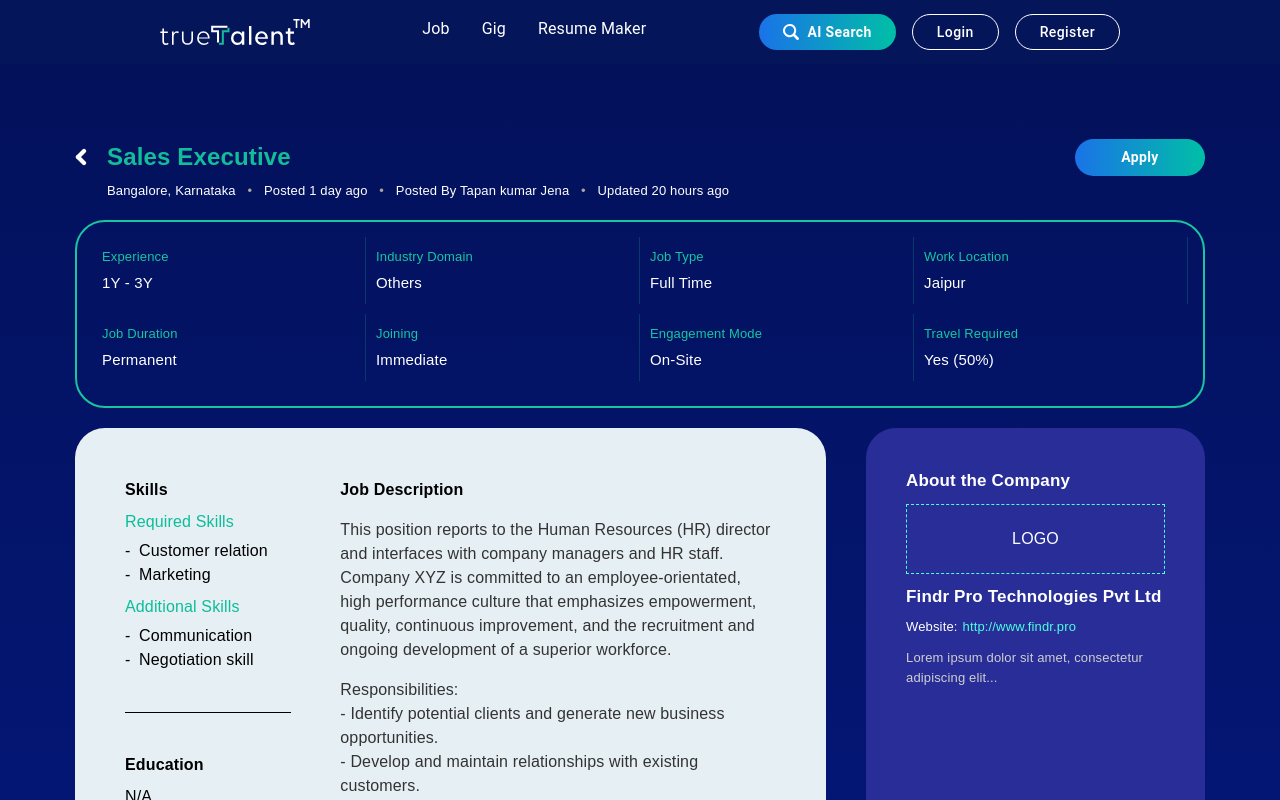
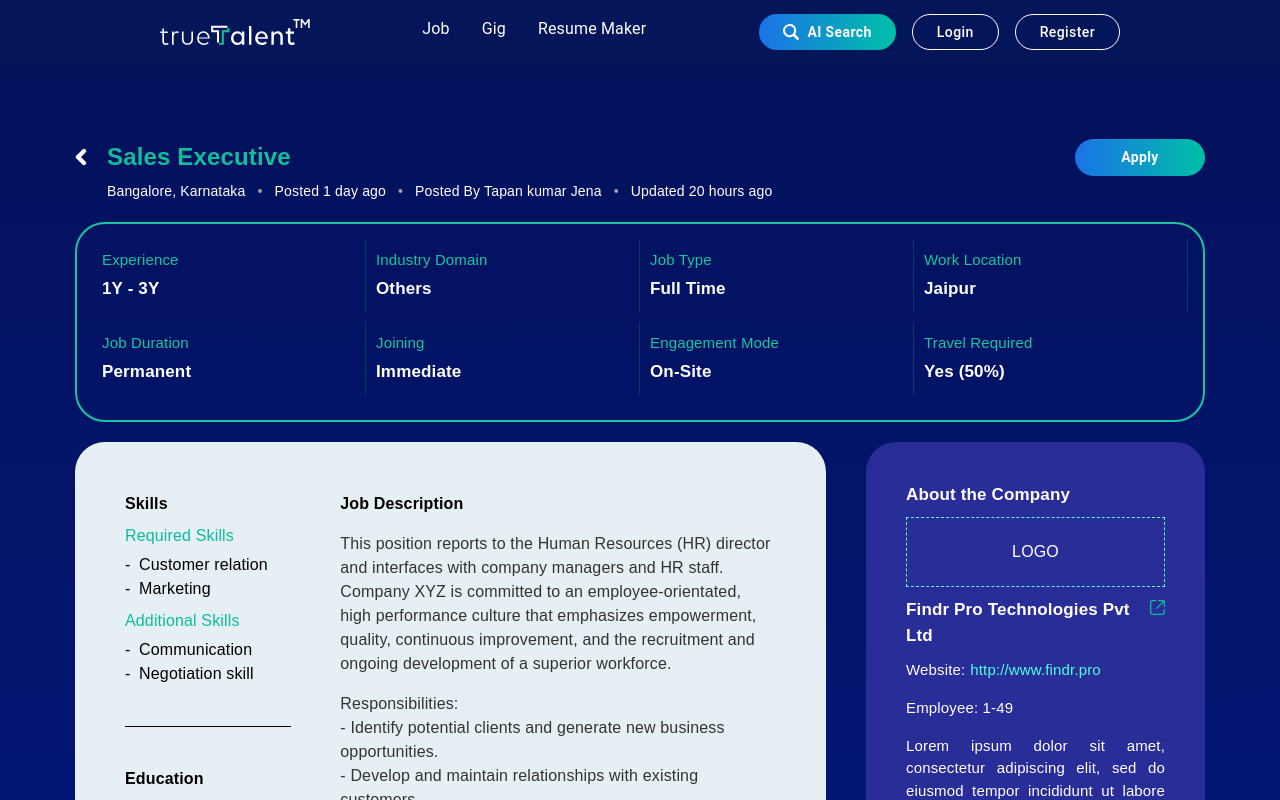
Before and after one commit to BetaCode-Infotech/tt-web-local, a React (Create React App) app: page /job-details in a window 1280 px wide. Shown: the top 800 px of the page. Built offline with nearby package versions, Linux system fonts and the light colour scheme.

Commit message:
design changes and external link addition

```diff
--- a/src/Screens/JobDetails/JobDetails.css
+++ b/src/Screens/JobDetails/JobDetails.css
@@ -43,7 +43,7 @@
 .job-details-page .location-info {
   margin-top: 5px;
   color: #fff;
-  font-size: 13px;
+  font-size: 14px;
   margin-left: 32px;
 }
 
@@ -68,13 +68,13 @@
 }
 
 .job-details-page .meta-box .meta-item .meta-label {
-  font-size: 13px;
+  font-size: 15px;
   color: #17c69f;
 }
 
 .job-details-page .meta-box .meta-item .meta-value {
-  font-size: 15px;
-  font-weight: 500;
+  font-size: 17px;
+  font-weight: 600;
   margin-top: 5px;
   color: #fff;
 }
@@ -130,7 +130,7 @@
   color: white;
   flex: 0 30%;
   border-radius: 30px;
-  height: 500px;
+  height: 600px;
 }
 
 .job-details-page .content-container .company-info .company-logo {
@@ -146,6 +146,8 @@
   font-size: 17px;
   font-weight: 600;
   margin-bottom: 5px;
+    margin-right: 10px;
+
 }
 
 .job-details-page .content-container .company-info .company-about {
@@ -162,8 +164,16 @@
   .company-info
   .company-website
   .website-label {
-  color: #ffffff;
-  font-size: 13px;
+  color: #fff;
+  font-size: 15px;
+  margin-right: 5px;
+}
+.job-details-page
+  .content-container
+  .company-info
+  .company-employee {
+  color: #fff;
+  font-size: 15px;
   margin-right: 5px;
 }
 
@@ -173,7 +183,7 @@
   .company-website
   .company-link {
   color: #4dffdf;
-  font-size: 13px;
+  font-size: 15px;
   text-decoration: none;
 }
 .job-details-page
@@ -185,9 +195,11 @@
 }
 
 .job-details-page .content-container .company-info .company-desc {
-  font-size: 13px;
-  color: #cfcfcf;
+  font-size: 15px;
+  color: #fff;
   margin-top: 10px;
+    text-align: justify;
+
 }
 .job-details-page .content-container {
   display: flex;
@@ -270,3 +282,18 @@
 .right-side .section .job-desc-text {
   color:#333
 }
+
+.company-header {
+  display: flex;
+  align-items:baseline;
+}
+.external-link-icon {
+  width: 15px;
+  height: 15px;
+  cursor: pointer;
+}
+.external-link-icon:hover {
+  width: 17px;
+  height: 17px;
+  filter: brightness(2) saturate(1.5) hue-rotate(30deg);
+}
--- a/src/Screens/JobDetails/JobDetails.jsx
+++ b/src/Screens/JobDetails/JobDetails.jsx
@@ -1,4 +1,4 @@
-import React,{useState} from "react";
+import React, { useState } from "react";
 import "./JobDetails.css";
 import Navbar from "../../Components/Navbar/Navbar";
 import Footer from "../../Components/Footer/Footer";
@@ -13,6 +13,7 @@
   Tooltip,
 } from "@mui/material";
 import leftNav from "../../assets/left nav.svg";
+import extLink from "../../assets/external link icon.svg";
 
 const JobDetails = () => {
   const [jobDescription, setJobDescription] = useState({
@@ -218,7 +219,11 @@
             <div className="company-about">About the Company</div>
 
             <div className="company-logo">LOGO</div>
-            <div className="company-name">Findr Pro Technologies Pvt Ltd</div>
+            <div className="company-header">
+              <div className="company-name">Findr Pro Technologies Pvt Ltd</div>
+              <img src={extLink} alt="logo" className="external-link-icon" />
+            </div>
+
             <div className="company-website">
               <span className="website-label">Website:</span>
               <a
@@ -230,9 +235,16 @@
                 http://www.findr.pro
               </a>
             </div>
+            <p className="company-employee">Employee: 1-49</p>
 
             <div className="company-desc">
-              Lorem ipsum dolor sit amet, consectetur adipiscing elit...
+              Lorem ipsum dolor sit amet, consectetur adipiscing elit, sed do
+              eiusmod tempor incididunt ut labore et dolore magna aliqua. Ut
+              enim ad minim veniam, quis nostrud exercitation ullamco laboris
+              nisi ut aliquip ex ea commodo consequat. Duis aute irure dolor in
+              reprehenderit in voluptate velit esse cillum dolore eu fugiat
+              nulla pariatur. Excepteur sint occaecat cupidatat non proident,
+              sunt in culpa qui officia deserunt mollit anim id est laborum.
             </div>
           </div>
         </div>
```
Also changed, not shown: src/assets/external link icon.svg (added).
